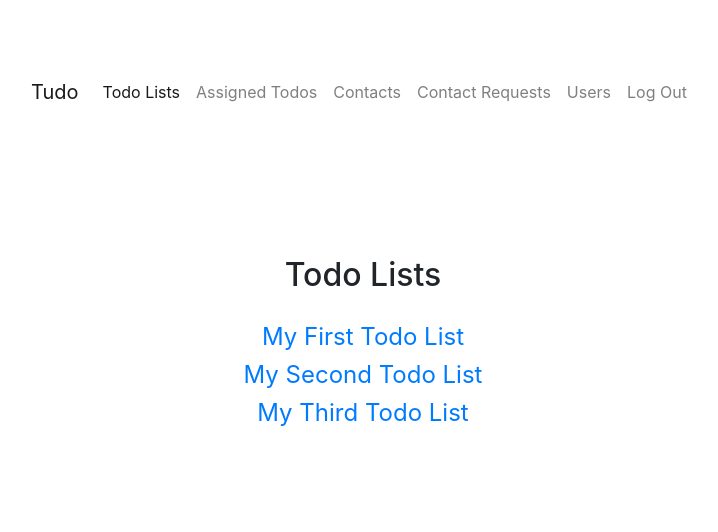
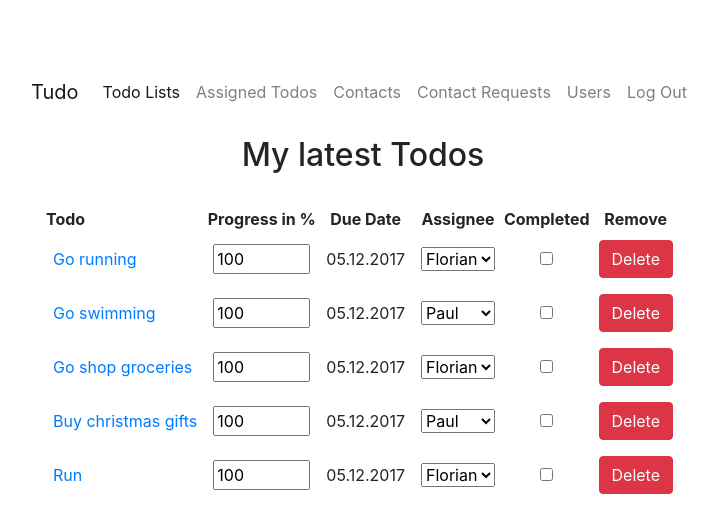
Before and after one commit to floriantoenjes/tudo_frontend, an Angular app: page /todo_list/1 in a window 1280 px wide. Shown: the top 532 px of the page, without its empty margins (277-995 px from the left). Built offline with nearby package versions, Linux system fonts and the light colour scheme.

Commit message:
Added todo list and todo components

```diff
--- a/src/app/app.component.html
+++ b/src/app/app.component.html
@@ -1,27 +1,7 @@
 <div class="container-fluid">
 
-<app-nav></app-nav>
+  <app-nav></app-nav>
 
-  <div class="col-sm-12 text-center todo-list-heading">
-    <h2>Todo Lists</h2>
-  </div>
-  <table class="todo-list-table text-center">
-    <tr>
-      <td>
-        <a href="list.html">My First Todo List</a>
-      </td>
-    </tr>
-
-    <tr>
-      <td>
-        <a href="list.html">My Second Todo List</a>
-      </td>
-    </tr>
-    <tr>
-      <td>
-        <a href="list.html">My Third Todo List</a>
-      </td>
-    </tr>
-  </table>
+  <router-outlet></router-outlet>
 
 </div>
--- a/src/app/app.module.ts
+++ b/src/app/app.module.ts
@@ -1,18 +1,27 @@
 import { BrowserModule } from '@angular/platform-browser';
 import { NgModule } from '@angular/core';
-
+import {RouterModule, Routes} from '@angular/router';
 
 import { AppComponent } from './app.component';
-import {NavComponent} from './nav/nav.component';
+import { NavComponent } from './nav/nav.component';
+import {TodoListComponent} from './todo-list-overview/todo-list-overview.component';
+import {TodoComponent} from './todo-list/todo-list.component';
 
+const appRoutes: Routes = [
+  {pathMatch: 'full', path: '', component: TodoListComponent},
+  {pathMatch: 'full', path: 'todo_list/:id', component: TodoComponent}
+  ];
 
 @NgModule({
   declarations: [
     AppComponent,
-    NavComponent
+    NavComponent,
+    TodoListComponent,
+    TodoComponent
   ],
   imports: [
-    BrowserModule
+    BrowserModule,
+    RouterModule.forRoot(appRoutes)
   ],
   providers: [],
   bootstrap: [AppComponent]
--- /dev/null
+++ b/src/app/todo-list-overview/todo-list-overview.component.html
@@ -0,0 +1,21 @@
+<div class="col-sm-12 text-center todo-list-heading">
+  <h2>Todo Lists</h2>
+</div>
+<table class="todo-list-table text-center">
+  <tr>
+    <td>
+      <a routerLink="/todo_list/1" routerLinkActive="active">My First Todo List</a>
+    </td>
+  </tr>
+
+  <tr>
+    <td>
+      <a href="list.html">My Second Todo List</a>
+    </td>
+  </tr>
+  <tr>
+    <td>
+      <a href="list.html">My Third Todo List</a>
+    </td>
+  </tr>
+</table>
--- /dev/null
+++ b/src/app/todo-list/todo-list.component.html
@@ -0,0 +1,110 @@
+
+
+<div class="col-sm-12 text-center">
+  <h2>My latest Todos</h2>
+</div>
+<table class="todo-table">
+  <tr class="text-center">
+    <th class="text-left">Todo</th>
+    <th>Progress in %</th>
+    <th>Due Date</th>
+    <th>Assignee</th>
+    <th>Completed</th>
+    <th>Remove</th>
+  </tr>
+  <tr>
+    <td><a href="detail.html">Go running</a></td>
+    <td>
+      <input type="number" min="0" max="100" value="100">
+    </td>
+    <td>05.12.2017</td>
+    <td>
+      <select>
+        <option>Florian</option>
+        <option>Paul</option>
+      </select>
+    </td>
+    <td class="text-center">
+      <input type="checkbox" />
+    </td>
+    <td>
+      <button type="button" class="btn btn-danger">Delete</button>
+    </td>
+  </tr>
+  <tr>
+    <td><a href="#">Go swimming</a></td>
+    <td>
+      <input type="number" min="0" max="100" value="100">
+    </td>
+    <td>05.12.2017</td>
+    <td>
+      <select>
+        <option>Paul</option>
+        <option>Florian</option>
+      </select>
+    </td>
+    <td class="text-center">
+      <input type="checkbox" />
+    </td>
+    <td>
+      <button type="button" class="btn btn-danger">Delete</button>
+    </td>
+  </tr>
+  <tr>
+    <td><a href="#">Go shop groceries</a></td>
+    <td>
+      <input type="number" min="0" max="100" value="100">
+    </td>
+    <td>05.12.2017</td>
+    <td>
+      <select>
+        <option>Florian</option>
+        <option>Paul</option>
+      </select>
+    </td>
+    <td class="text-center">
+      <input type="checkbox" />
+    </td>
+    <td>
+      <button type="button" class="btn btn-danger">Delete</button>
+    </td>
+  </tr>
+  <tr>
+    <td><a href="#">Buy christmas gifts</a></td>
+    <td>
+      <input type="number" min="0" max="100" value="100">
+    </td>
+    <td>05.12.2017</td>
+    <td>
+      <select>
+        <option>Paul</option>
+        <option>Florian</option>
+      </select>
+    </td>
+    <td class="text-center">
+      <input type="checkbox" />
+    </td>
+    <td>
+      <button type="button" class="btn btn-danger">Delete</button>
+    </td>
+  </tr>
+  <tr>
+    <td><a href="#">Run</a></td>
+    <td>
+      <input type="number" min="0" max="100" value="100">
+    </td>
+    <td>05.12.2017</td>
+    <td>
+      <select>
+        <option>Florian</option>
+        <option>Paul</option>
+      </select>
+    </td>
+    <td class="text-center">
+      <input type="checkbox" />
+    </td>
+    <td>
+      <button type="button" class="btn btn-danger">Delete</button>
+    </td>
+  </tr>
+</table>
```
Also changed, not shown: src/app/todo-list-overview/todo-list-overview.component.ts (added, +8 -0 lines), src/app/todo-list/todo-list.component.ts (added, +8 -0 lines), src/app/todo-list-overview/todo-list-overview.component.css (added), src/app/todo-list/todo-list.component.css (added).
